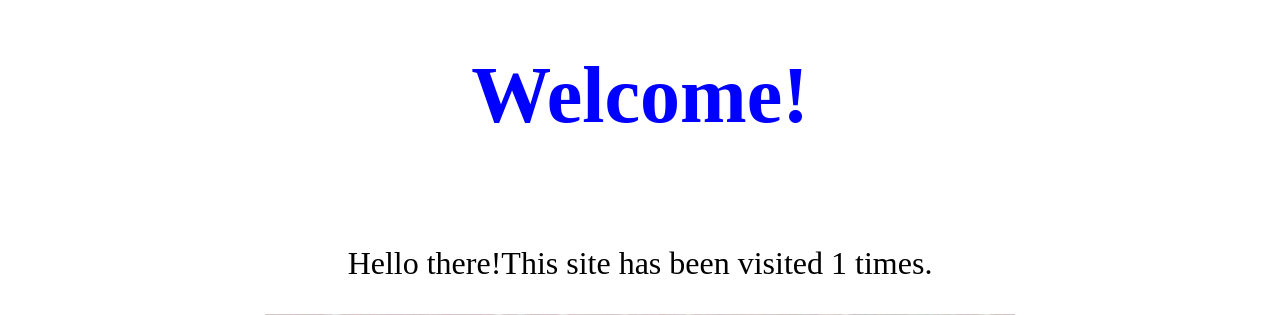
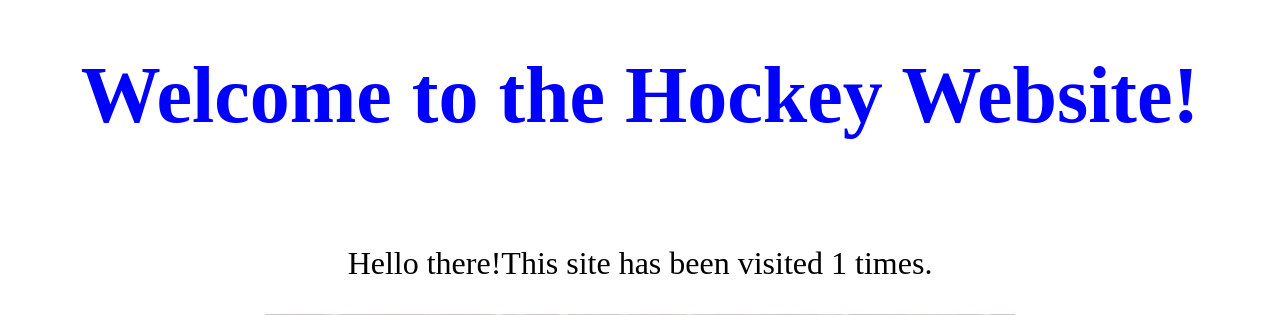
Before and after one commit to Bullrush19/Lab3SampleSite, a Flask app: page / in a window 1280 px wide. Shown: the top 315 px of the page. Run offline with Flask 2, Linux system fonts and the light colour scheme.

Commit message:
Update index.html

```diff
--- a/sample_site/templates/index.html
+++ b/sample_site/templates/index.html
@@ -22,10 +22,10 @@
 </style>
 
 <div>
-    <h1>Welcome!</h1><br>
+    <h1>Welcome to the Hockey Website!</h1><br>
     <p>Hello there!This site has been visited {{ count }} times.</p>
     <p>
-		<!-- insert WinnedThePooh picuture here. When picure cannot load, give alternative text "Winnie-the-Pooh book cover"-->
+
 		<img src="https://raw.githack.com/Bullrush19/Lab3SampleSite/main/sample_site/templates/images/hockey4.jpeg" alt="Hockey Image">
 	</p>
 
```
